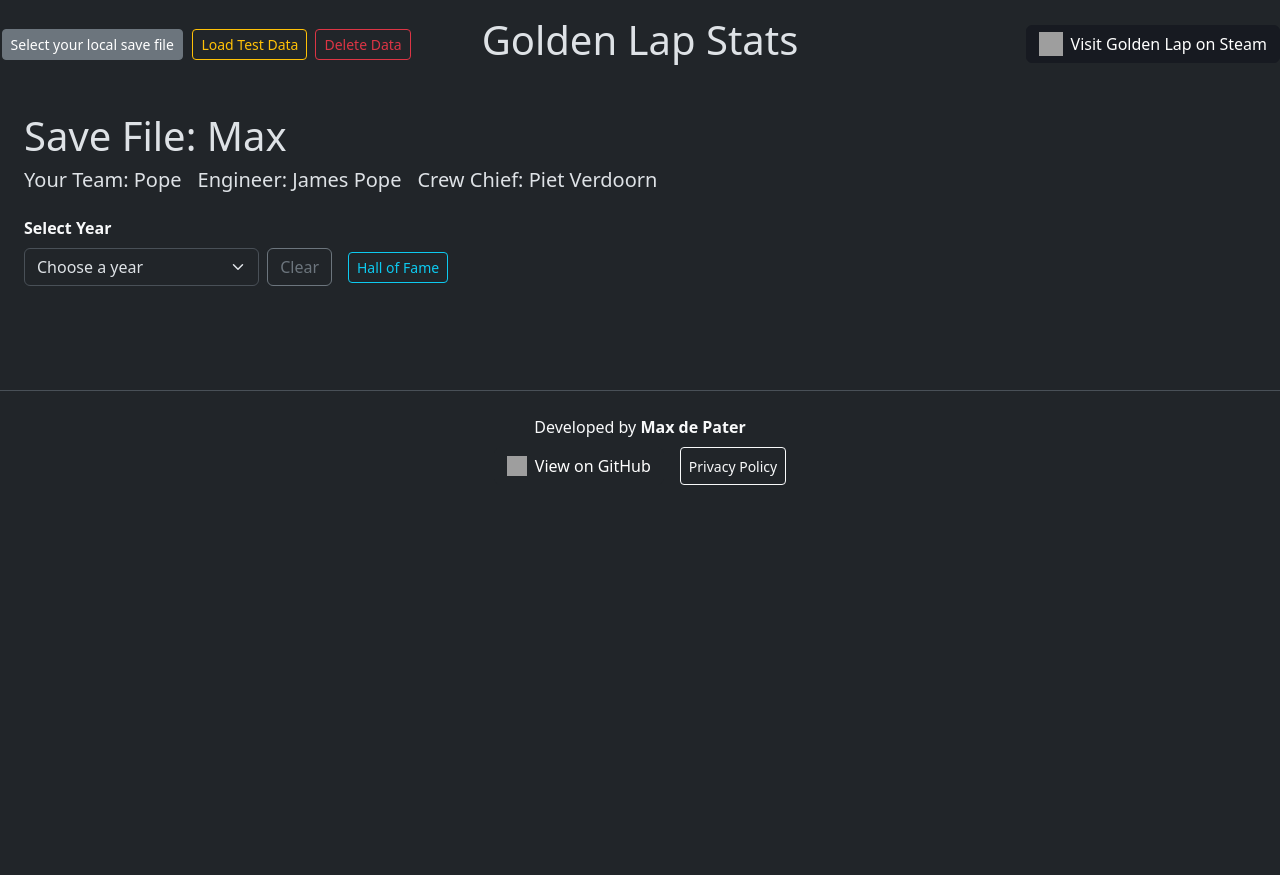
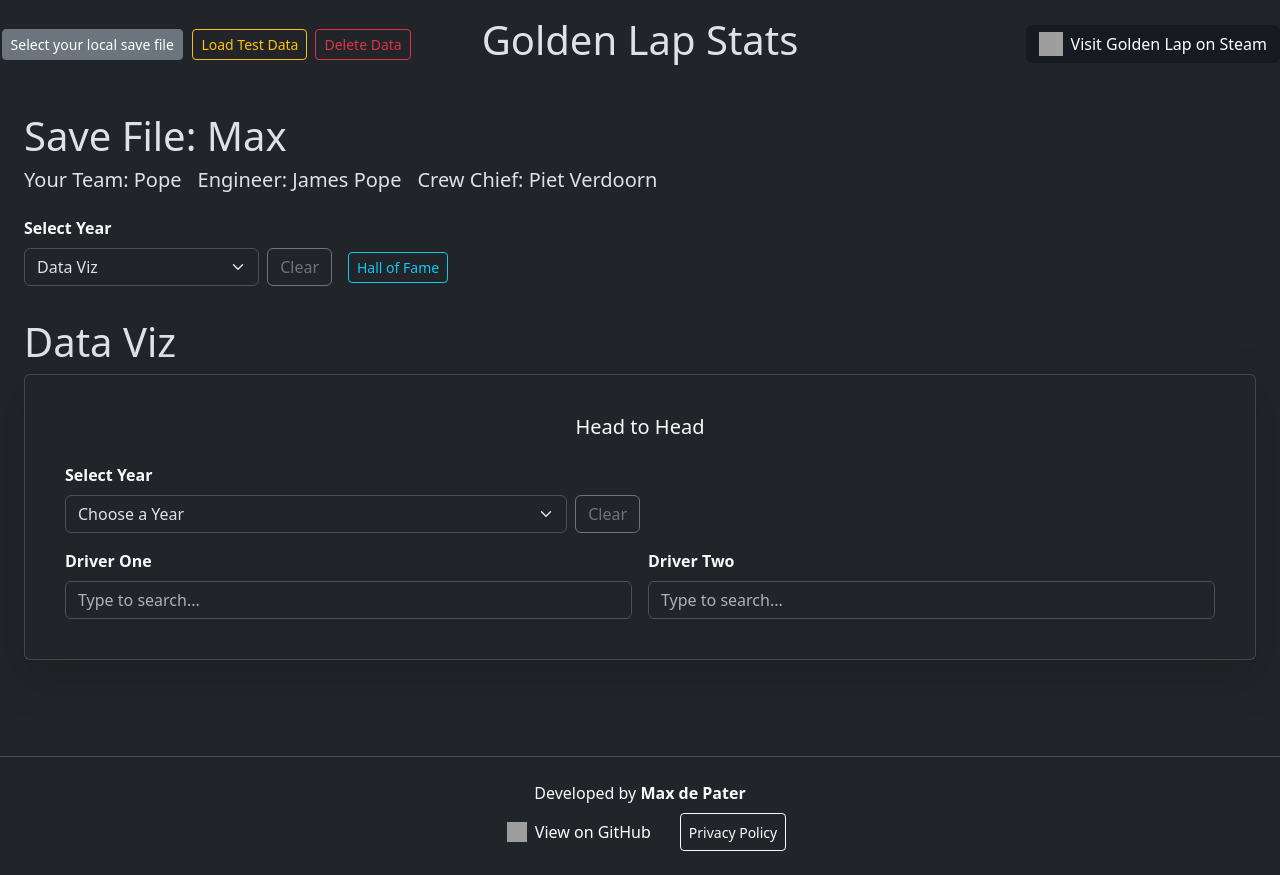
Before and after one commit to MDPater/GoldenLapStats, a React (Vite) app: page / in a window 1280 px wide. Both pictures are taken after a click on the button "Load Test Data". Before the commit the page ends 800 px from the top, so only its background shows below. Built offline with nearby package versions, Linux system fonts and the light colour scheme; grey boxes are pictures that could not be loaded.

Commit message:
implemented Year search and driver select

```diff
--- a/src/components/CalendarYearDropdown.jsx
+++ b/src/components/CalendarYearDropdown.jsx
@@ -1,4 +1,4 @@
-function CalendarYearDropdown({ data, year, setYear }) {
+function CalendarYearDropdown({ defaultText, data, year, setYear }) {
   if (!data || !Array.isArray(data)) return null;
 
   const handleChange = (e) => {
@@ -10,7 +10,7 @@
       <label className="form-label text-light fw-bold">Select Year</label>
       <div className="d-flex gap-2">
         <select className="form-select" value={year} onChange={handleChange}>
-          <option value="">Choose a year</option>
+          <option value="">{defaultText}</option>
           {data.map((yearObj, index) => (
             <option key={index} value={yearObj.CalendarYear}>
               {yearObj.CalendarYear}
--- /dev/null
+++ b/src/components/dataViz/HeadToHead.jsx
@@ -0,0 +1,161 @@
+import { useEffect, useState } from "react";
+import CalendarYearDropdown from "../CalendarYearDropdown";
+
+function HeadToHead({ jsonData }) {
+  const [yearViz, setYearViz] = useState("");
+  const [drivers, setDrivers] = useState([]);
+  const [searchOne, setSearchOne] = useState("");
+  const [searchTwo, setSearchTwo] = useState("");
+  const [isFocusedOne, setIsFocusedOne] = useState(false);
+  const [isFocusedTwo, setIsFocusedTwo] = useState(false);
+
+  useEffect(() => {
+    if (!yearViz) return setDrivers([]);
+
+    const updatedDrivers = getDriverNamesForYear(jsonData.Career, yearViz);
+    setDrivers(updatedDrivers);
+  }, [yearViz, jsonData]);
+
+  const getDriverNamesForYear = (data, calendarYear) => {
+    if (!calendarYear || !data?.Years) return [];
+
+    const year = data.Years.find(
+      (y) => y.CalendarYear === Number(calendarYear)
+    );
+    if (!year || !Array.isArray(year.Weekends)) return [];
+
+    const driverNames = new Set();
+
+    year.Weekends.forEach((weekend) => {
+      const results = weekend?.Results;
+      if (!results) return;
+
+      results.DriversQualiStanding?.forEach((entry) => {
+        if (entry?.Driver) driverNames.add(entry.Driver);
+      });
+
+      results.DriversRaceStanding?.forEach((entry) => {
+        if (entry?.Driver) driverNames.add(entry.Driver);
+      });
+    });
+
+    return Array.from(driverNames);
+  };
+
+  console.log(drivers);
+
+  return (
+    <div className="card shadow-lg bg-dark text-light p-4 mb-4">
+      <div className="card-body">
+        <h5 className="card-title text-center mb-4">Head to Head</h5>
+        <div className="w-50">
+          <CalendarYearDropdown
+            defaultText={"Choose a Year"}
+            data={jsonData.Career.Years}
+            year={yearViz}
+            setYear={setYearViz}
+          />
+        </div>
+        <div className="row g-3">
+          <div className="col-md-6">
+            <label className="form-label fw-bold">Driver One</label>
+            <div className="position-relative">
+              <input
+                type="text"
+                className="form-control"
+                value={searchOne}
+                onFocus={() => setIsFocusedOne(true)}
+                onBlur={() => setTimeout(() => setIsFocusedOne(false), 100)}
+                onChange={(e) => setSearchOne(e.target.value)}
+                placeholder="Type to search..."
+              />
+              {searchOne && (
+                <button
+                  type="button"
+                  className="btn btn-sm btn-outline-light position-absolute top-50 end-0 translate-middle-y me-2"
+                  onClick={() => setSearchOne("")}
+                  style={{ zIndex: 2 }}
+                >
+                  &times;
+                </button>
+              )}
+            </div>
+            {isFocusedOne && (
+              <ul className="list-group mt-2">
+                {drivers
+                  .filter(
+                    (name) =>
+                      name.toLowerCase().includes(searchOne.toLowerCase()) &&
+                      name !== searchTwo
+                  )
+                  .map((name, i) => (
+                    <li
+                      key={i}
+                      className="list-group-item list-group-item-action"
+                      onClick={() => {
+                        setSearchOne(name);
+                        setIsFocusedOne(false);
+                      }}
+                      style={{ cursor: "pointer" }}
+                    >
+                      {name}
+                    </li>
+                  ))}
+              </ul>
+            )}
+          </div>
+
+          <div className="col-md-6">
+            <label className="form-label fw-bold">Driver Two</label>
+            <div className="position-relative">
+              <input
+                type="text"
+                className="form-control"
+                value={searchTwo}
+                onFocus={() => setIsFocusedTwo(true)}
+                onBlur={() => setTimeout(() => setIsFocusedTwo(false), 100)}
+                onChange={(e) => setSearchTwo(e.target.value)}
+                placeholder="Type to search..."
+              />
+              {searchTwo && (
+                <button
+                  type="button"
+                  className="btn btn-sm btn-outline-light position-absolute top-50 end-0 translate-middle-y me-2"
+                  onClick={() => setSearchTwo("")}
+                  style={{ zIndex: 2 }}
+                >
+                  &times;
+                </button>
+              )}
+            </div>
+            {isFocusedTwo && (
+              <ul className="list-group mt-2">
+                {drivers
+                  .filter(
+                    (name) =>
+                      name.toLowerCase().includes(searchTwo.toLowerCase()) &&
+                      name !== searchOne
+                  )
+                  .map((name, i) => (
+                    <li
+                      key={i}
+                      className="list-group-item list-group-item-action"
+                      onClick={() => {
+                        setSearchTwo(name);
+                        setIsFocusedTwo(false);
+                      }}
+                      style={{ cursor: "pointer" }}
+                    >
+                      {name}
+                    </li>
+                  ))}
+              </ul>
+            )}
+          </div>
+        </div>
+      </div>
+    </div>
+  );
+}
+
+export default HeadToHead;
--- a/src/sites/DataViz.jsx
+++ b/src/sites/DataViz.jsx
@@ -1,3 +1,12 @@
-function DataViz() {}
+import HeadToHead from "../components/dataViz/HeadToHead";
+
+function DataViz({ data }) {
+  return (
+    <div>
+      <h1>Data Viz</h1>
+      <HeadToHead jsonData={data} />
+    </div>
+  );
+}
 
 export default DataViz;
--- a/src/sites/SeasonStats.jsx
+++ b/src/sites/SeasonStats.jsx
@@ -4,6 +4,7 @@
 import Results from "../components/season/Results";
 import Drivers from "../components/season/Drivers";
 import LeaderBoard from "./LeaderBoard";
+import DataViz from "./DataViz";
 
 function SeasonStats({ data }) {
   const [year, setYear] = useState();
@@ -21,6 +22,7 @@
       <div className="d-flex align-items-center gap-3 mb-3">
         <div className="w-25">
           <CalendarYearDropdown
+            defaultText={"Data Viz"}
             data={data.Career?.Years}
             year={year}
             setYear={setYear}
@@ -120,7 +122,7 @@
         )
       }
 
-      {!year && <h1>{/* Add driver cards in future */}</h1>}
+      {!year && <DataViz data={data} />}
     </div>
   );
 }
```
